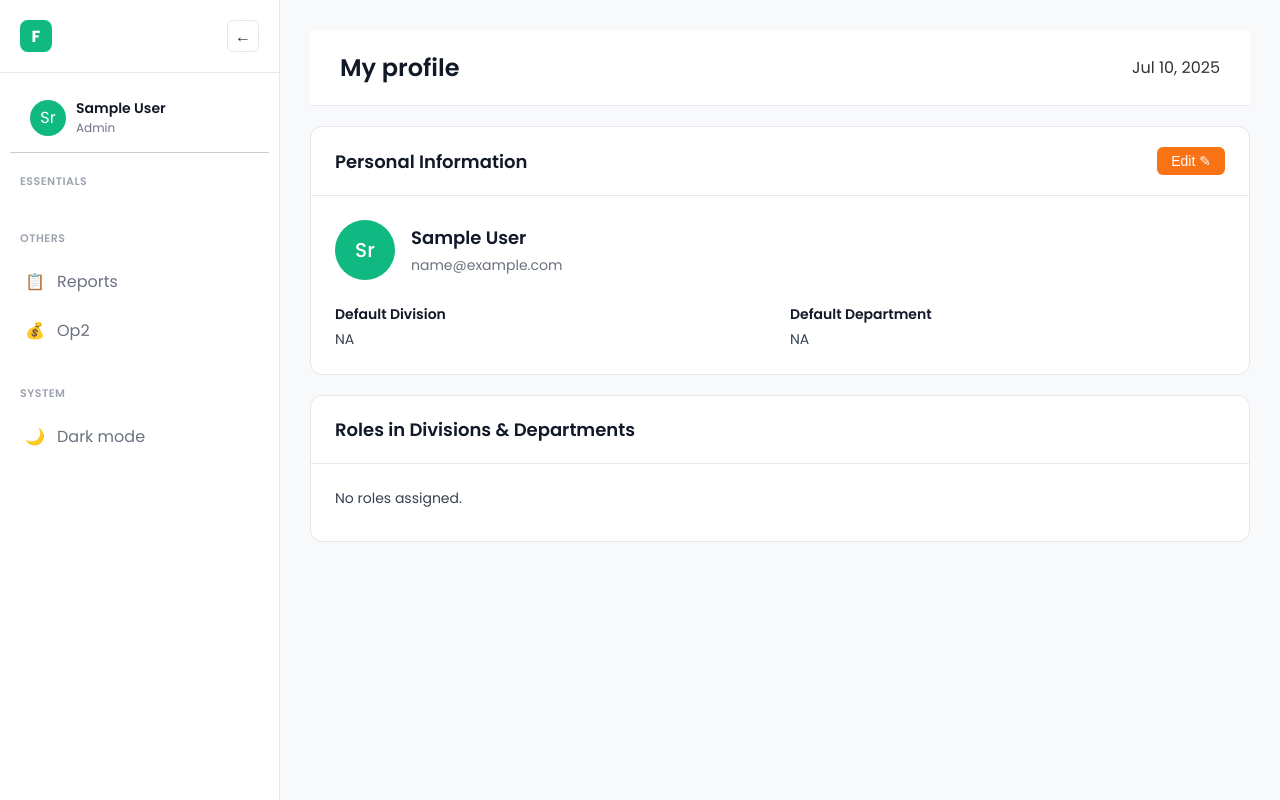
After one commit to gayathriunnikrishnan123/Incident-Reporting-System, a Django app: page /accounts/profile/ in a window 1280 px wide. The commit adds this page. Run offline with Django 4.2, Linux system fonts and the light colour scheme; the visitor is signed in with stand-in values (Sample User, id 1); data comes from the database, SQL or seed files in the repository; parts of the project's set-up code (start-up, migrations or seed data) failed here and were passed over.

Commit message:
profile part integrated,tested edit fn needs to be done later

```diff
--- a/incident_reporting/accounts/templates/dashboard/base.html
+++ b/incident_reporting/accounts/templates/dashboard/base.html
@@ -30,7 +30,7 @@
         </div>
 
         <div class="user-profile" id="profileToggle">
-            <div class="user-avatar">SS</div>
+            <div class="user-avatar">{{ request.user.fullname|slice:":1" }}{{ request.user.fullname|slice:"-1:" }}</div>
             <div class="user-info">
                 <h4>{{ request.user.get_full_name|default:request.user.fullname }}</h4>
                 <p>{{ request.session.role_name}}</p>
@@ -38,7 +38,7 @@
         </div>
 
         <div class="profile-menu" id="profileMenu">
-            <a href="#" class="nav-item">👤 <span>Profile</span></a>
+            <a href="{% url 'my-profile' %}" class="nav-item">👤 <span>Profile</span></a>
             <a href="{% url 'password_change' %}" class="nav-item">🔑 <span>Change Password</span></a>
             <a href="{% url 'logout' %}" class="nav-item">🚪 <span>Logout</span></a>
         </div>
--- /dev/null
+++ b/incident_reporting/accounts/templates/profile.html
@@ -0,0 +1,57 @@
+{% extends 'dashboard/base.html' %}
+{% load static %}
+{% block title %}Profile - Dashboard{% endblock %}
+{% block page_title %}My profile{% endblock %}
+{% block headersPart %}
+<link rel="stylesheet" href="{% static "css/profile.css" %}">
+{% endblock headersPart %}
+
+{% block content %}
+
+
+<div class="content-section profile-card">
+    <div class="section-header profile-header">
+        <span>Personal Information</span>
+        <button class="edit-button">Edit ✎</button>
+    </div>
+    <div class="section-content profile-info">
+        <div class="profile-row">
+            <div class="profile-avatar">{{ request.user.fullname|slice:":1" }}{{ request.user.fullname|slice:"-1:" }}</div>
+            <div class="profile-name-details">
+                <h2>{{ request.user.fullname }}</h2>
+                <p>{{ request.user.email }}</p>
+            </div>
+        </div>
+
+        <div class="profile-grid">
+            <div class="profile-item">
+                <h4>Default Division</h4>
+                <p>{{ request.user.default_division.name|default:"NA" }}</p>
+            </div>
+            <div class="profile-item">
+                <h4>Default Department</h4>
+                <p>{{ request.user.default_department.name|default:"NA" }}</p>
+            </div>
+        </div>
+    </div>
+</div>
+
+<div class="content-section profile-card">
+    <div class="section-header profile-header">
+        <span>Roles in Divisions & Departments</span>
+    </div>
+    <div class="section-content">
+        <ul class="role-list">
+            {% for dp in request.user.departmentprofile_set.all %}
+                <li><strong>{{ dp.role.name }}</strong> — {{ dp.division.name }} / {{ dp.department.name }}</li>
+            {% empty %}
+                <li>No roles assigned.</li>
+            {% endfor %}
+        </ul>
+    </div>
+</div>
+
+
+
+
+{% endblock content %}
--- a/incident_reporting/accounts/urls.py
+++ b/incident_reporting/accounts/urls.py
@@ -90,4 +90,10 @@ urlpatterns = [
     path('questions/<int:pk>/delete/', views.delete_question, name='delete-question'),
 
 
+
+       # profile
+
+    path('profile/', views.get_my_profile, name='my-profile'),
+
+
 ]
--- a/incident_reporting/accounts/views.py
+++ b/incident_reporting/accounts/views.py
@@ -813,3 +813,11 @@ def send_incident_notification_email(to_email, subject, message):
             )
         except Exception as e:
             print(f"Failed to send email: {e}")
+
+
+
+@login_required
+@role_level_required(3)
+@audit_trail_decorator
+def get_my_profile(request):
+    return render(request,"profile.html")
--- /dev/null
+++ b/incident_reporting/static/css/profile.css
@@ -0,0 +1,135 @@
+/* === Profile Page Styling === */
+
+.profile-card {
+    margin-bottom: 20px;
+}
+
+.profile-header {
+    display: flex;
+    justify-content: space-between;
+    align-items: center;
+}
+
+.edit-button {
+    background-color: #f97316;
+    color: white;
+    border: none;
+    padding: 6px 14px;
+    font-size: 14px;
+    font-weight: 500;
+    border-radius: 6px;
+    cursor: pointer;
+    transition: background-color 0.3s ease;
+}
+
+.edit-button:hover {
+    background-color: #ea580c;
+}
+
+.profile-info .profile-row {
+    display: flex;
+    align-items: center;
+    gap: 16px;
+    margin-bottom: 24px;
+    flex-wrap: wrap;
+}
+
+.profile-avatar {
+    width: 60px;
+    height: 60px;
+    background: #10b981;
+    color: white;
+    font-weight: 500;
+    font-size: 20px;
+    display: flex;
+    align-items: center;
+    justify-content: center;
+    border-radius: 50%;
+    flex-shrink: 0;
+}
+
+.profile-name-details h2 {
+    margin-bottom: 4px;
+    font-size: 18px;
+    font-weight: 600;
+    color: #111827;
+}
+
+.profile-name-details p {
+    color: #6b7280;
+    font-size: 14px;
+}
+
+.profile-grid {
+    display: grid;
+    grid-template-columns: 1fr 1fr;
+    gap: 20px;
+}
+
+.profile-item h4 {
+    font-size: 14px;
+    font-weight: 600;
+    color: #111827;
+    margin-bottom: 4px;
+}
+
+.profile-item p {
+    color: #374151;
+    font-size: 14px;
+}
+
+.role-list {
+    list-style: none;
+    padding-left: 0;
+    font-size: 14px;
+    color: #374151;
+}
+
+.role-list li {
+    margin-bottom: 8px;
+}
+
+/* === Responsive === */
+
+@media (max-width: 768px) {
+    .profile-grid {
+        grid-template-columns: 1fr;
+    }
+
+    .profile-header {
+        flex-direction: column;
+        align-items: flex-start;
+        gap: 10px;
+    }
+
+    .profile-name-details h2 {
+        font-size: 16px;
+    }
+
+    .edit-button {
+        align-self: flex-end;
+        padding: 6px 12px;
+    }
+}
+
+@media (max-width: 480px) {
+    .profile-row {
+        flex-direction: column;
+        align-items: flex-start;
+        gap: 12px;
+    }
+
+    .profile-avatar {
+        width: 50px;
+        height: 50px;
+        font-size: 16px;
+    }
+
+    .profile-name-details h2 {
+        font-size: 15px;
+    }
+
+    .profile-name-details p {
+        font-size: 13px;
+    }
+}
```
Also changed, not shown: incident_reporting/static/css/dashbase.css (line endings or trailing spaces).
